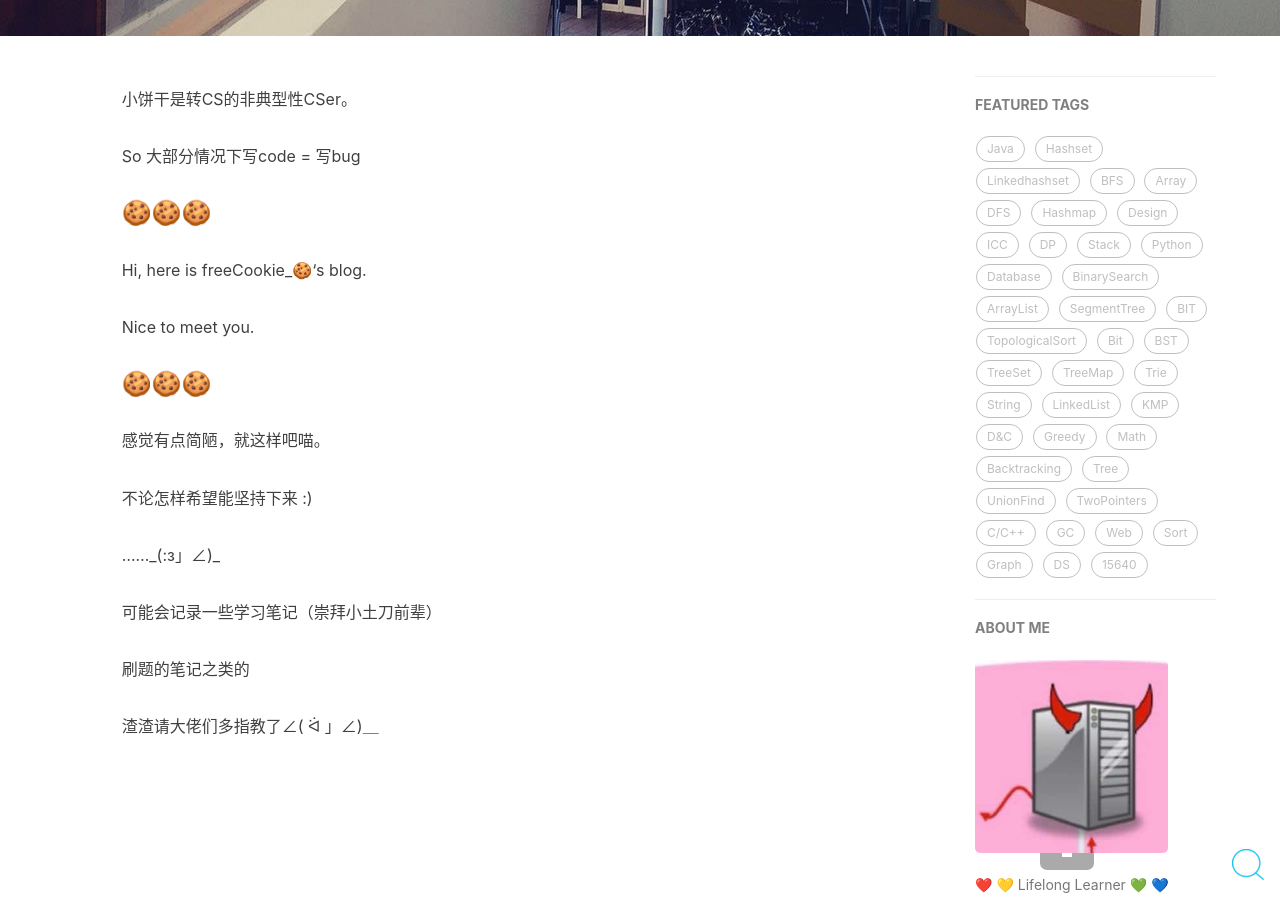
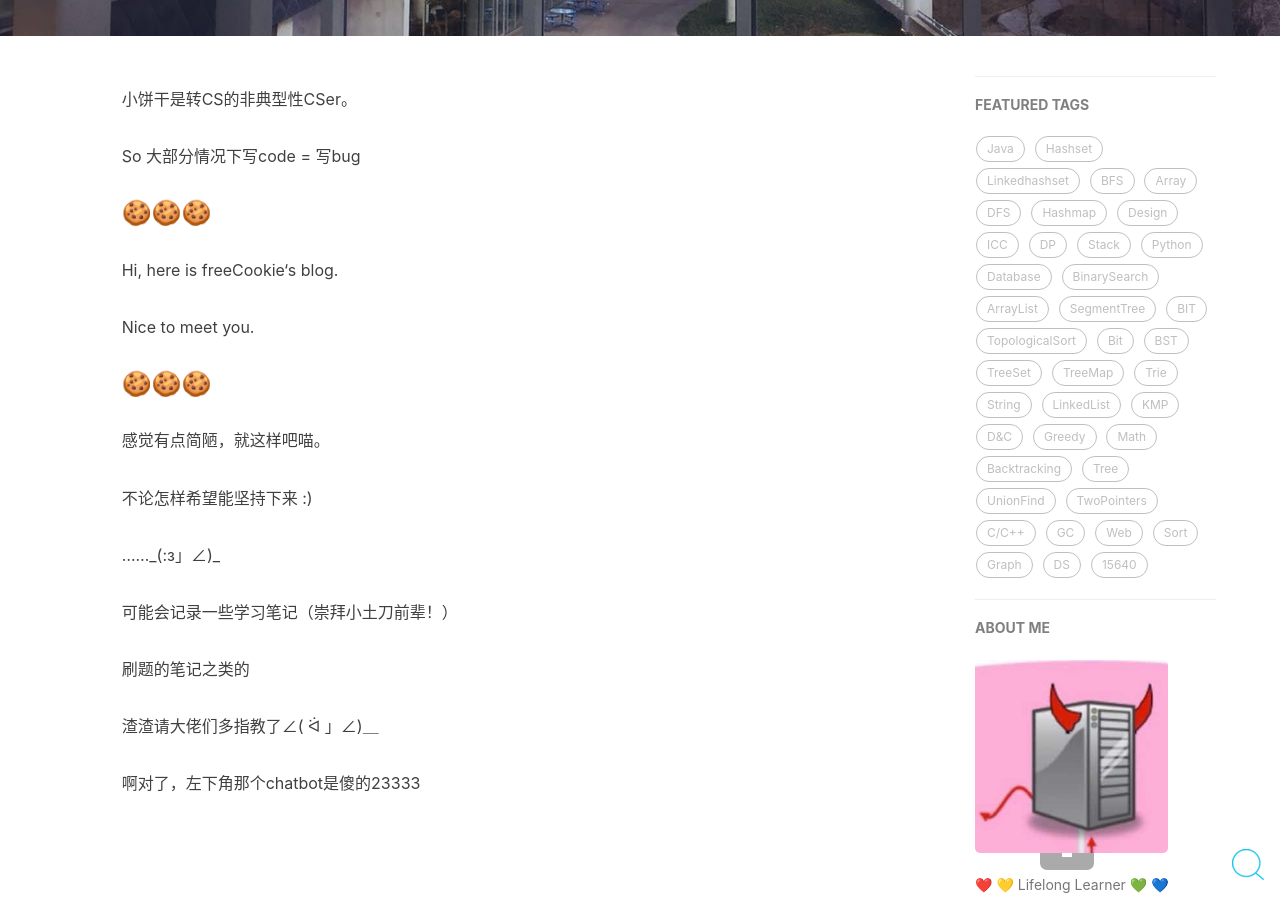
Before and after one commit to MelonTennis/MelonTennis.github.io, a Jekyll site: the page built from about.md, in a window 1280 px wide and 900 px high, scrolled down 406 px. Built offline with Jekyll 4.4.1, drawn with Linux system fonts in a browser that asks for light colours; nearby versions of some CDN libraries; comment, search, counter and statistics services are not loaded.

Commit message:
change plot

```diff
--- a/1category.html
+++ b/1category.html
@@ -2,7 +2,7 @@
 layout: page
 title: Learning Centre
 description: "人生得意须尽欢 | My heart is in the work"
-header-img: "img/blueflower.jpg"
+header-img: "img/cmusorrel.jpg"
 permalink: /category/
 ---
 <head>
--- a/about.md
+++ b/about.md
@@ -2,7 +2,7 @@
 layout: page
 title: "Nice to meet you"
 description: "续命法宝小饼干 | You are amazing"
-header-img: "img/cmu2.jpg"
+header-img: "img/cmuwindow.jpg"
 ---
 
 小饼干是转CS的非典型性CSer。
@@ -11,7 +11,7 @@ So 大部分情况下写code = 写bug
 
 ### 🍪🍪🍪
 
-Hi, here is freeCookie_🍪‘s blog.
+Hi, here is freeCookie‘s blog.
 
 Nice to meet you.
 
@@ -23,8 +23,10 @@ Nice to meet you.
 
 …..._(:з」∠)\_
 
-可能会记录一些学习笔记（崇拜小土刀前辈）
+可能会记录一些学习笔记（崇拜小土刀前辈！）
 
 刷题的笔记之类的
 
 渣渣请大佬们多指教了∠( ᐛ 」∠)＿
+
+啊对了，左下角那个chatbot是傻的23333
```
Also changed, not shown: _posts/2017-12-19-DS1.md (+5 -1 lines), tags.md (+1 -1 lines), README.md, img/cmucitadel.jpeg (added), img/cmugates.jpeg (added), img/cmusorrel.jpeg (added), img/cmuwean.jpg (added), img/cmuwindow.jpg (added).
